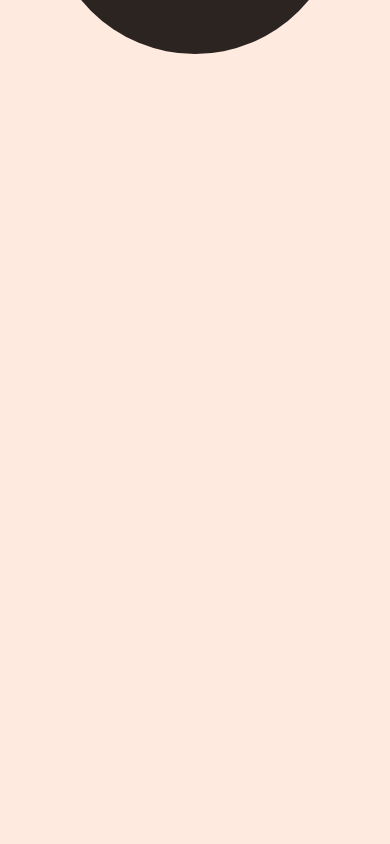
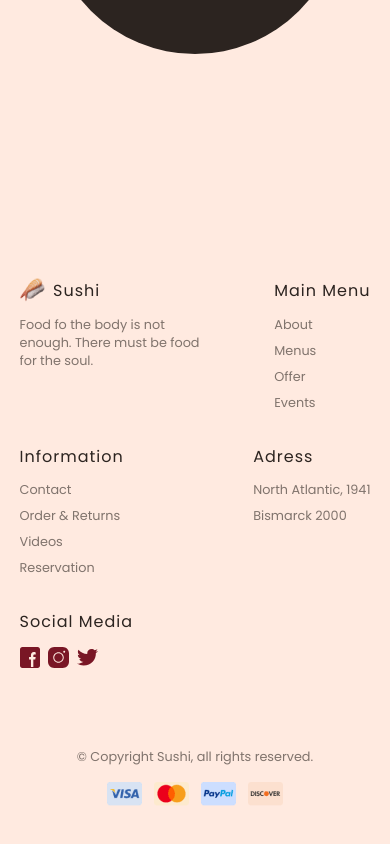
Before and after one commit to psilva999/sushi, a React (Vite) app: page / in a window 390 px wide. Shown: the part 3292-4136 px from the top of the page. Before the commit the page ends 3570 px from the top, so only its background shows below. Built offline with nearby package versions, Linux system fonts and the light colour scheme.

Commit message:
footer reponsive

```diff
--- a/src/App.jsx
+++ b/src/App.jsx
@@ -9,7 +9,7 @@ import Popular from './Components/Popular'
 import Recently from './Components/Recently'
 
 import Subscribe from './Components/Subscribe'
-// import Footer from './Components/Footer'
+import Footer from './Components/Footer'
 
 import { events } from './Events/events'
 import { closeMenuFromOutside } from './Events/handleMenu'
@@ -51,7 +51,7 @@ function App() {
         <button className='to-top'>
         </button></Link>
 
-      {/* <Footer/> */}
+      <Footer/>
     </>
   )
 }
--- a/src/scss/_enjoys-queries.scss
+++ b/src/scss/_enjoys-queries.scss
@@ -3,6 +3,41 @@
     .popular, .subscribe {
       h1 {
         font-size:2rem;
+      }
+    }
+
+    footer {
+      width:53rem !important;
+      gap:5rem;
+
+      .bismarck img {
+        width:1.6rem;
+      }
+
+      .social {
+        gap:.5rem;
+
+        img {
+          width:1.3rem;
+        }
+      }
+
+      section {
+        h2 {
+          font-size:1rem;
+        }
+
+        li, p {
+          font-size:.8rem;
+        }
+
+        p {
+          width:12rem;
+        }
+      }
+
+      .copy p {
+        font-size:.8rem;
       }
     }
 
@@ -177,6 +212,22 @@
 
 @media (max-width:62rem) {
   body {
+
+    footer {
+      width:90vw !important;
+
+      section {
+        flex-wrap:wrap;
+        gap:2rem;
+      }
+
+      .copy {
+        gap:1rem;
+        display:grid;
+        grid-template-columns:1fr;
+        place-items:center;
+      }
+    }
 
     .popular {
       align-items:center !important;
```
Also changed, not shown: src/css/app.min.css, 1 other file (tests, documents, lock files or other folders).
